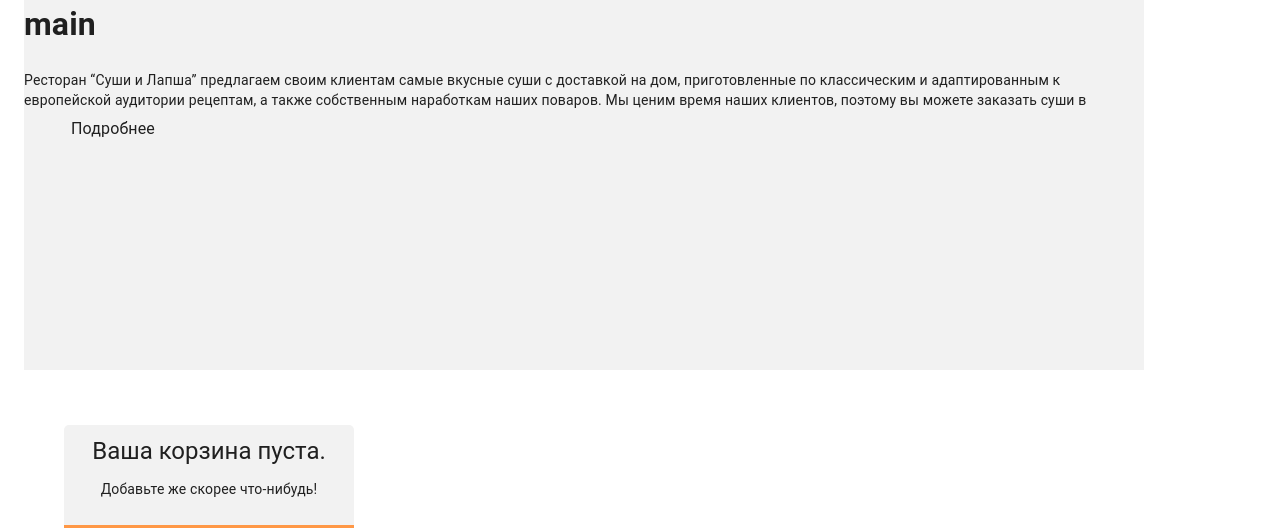
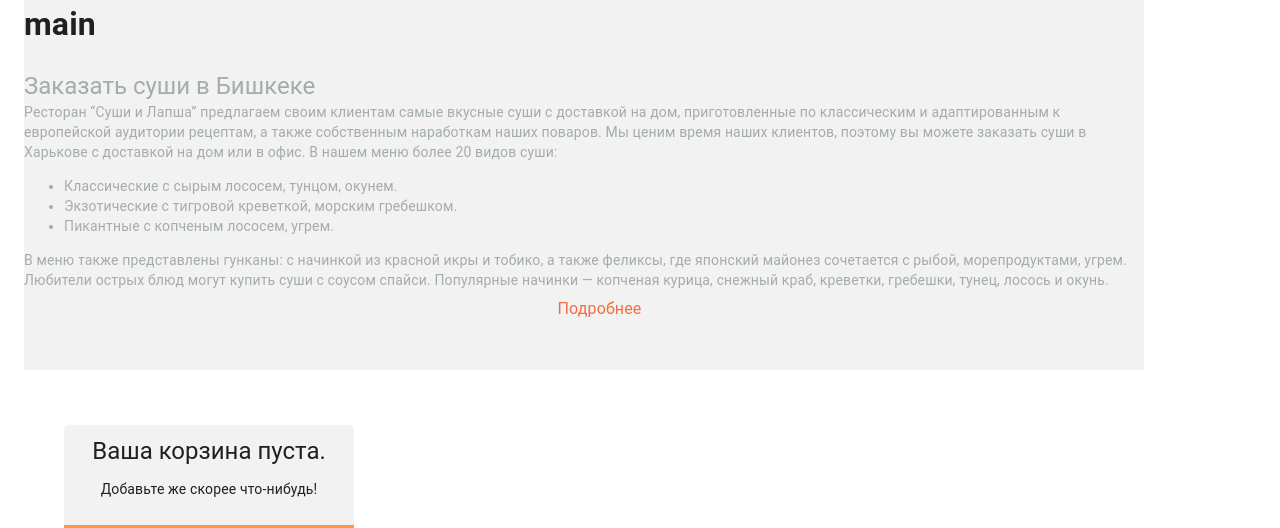
Before and after one commit to artemka1528/sushi, a React (Create React App) app: page / in a window 1280 px wide. Shown: the part 1724-2252 px from the top of the page. Built offline with nearby package versions, Linux system fonts and the light colour scheme.

Commit message:
fix oder

```diff
--- a/src/Components/Main/Order.jsx
+++ b/src/Components/Main/Order.jsx
@@ -30,7 +30,7 @@ export default function Order() {
   };
 
   return (
-    <Box sx={{ height: 300 }}>
+    <Box sx={{display: 'flex', flexDirection: 'column', alignItems: 'center', height: 300 }}>
 
       <Box
         sx={{
@@ -41,16 +41,41 @@ export default function Order() {
         }}
       >
         <div>
-          <Collapse in={checked} collapsedSize={40}>
-            <Typography variant="body2">
+          <Collapse in={checked} collapsedSize={220}>
+          <Typography color="grayColor.main" variant="h5">Заказать суши в Бишкеке</Typography>
+
+            <Typography color='grayColor.main' sx={{bgcolor: 'linear-gradient(180deg, rgba(242, 242, 242, 0) 0%, #F2F2F2 100%)'}} variant="body2">
               Ресторан “Суши и Лапша” предлагаем своим клиентам самые вкусные
               суши с доставкой на дом, приготовленные по классическим и
               адаптированным к европейской аудитории рецептам, а также
               собственным наработкам наших поваров. Мы ценим время наших
               клиентов, поэтому вы можете заказать суши в Харькове с доставкой
-              на дом или в офис. В нашем меню более 20 видов суши: Классические
-              с сырым лососем, тунцом, окунем. Экзотические с тигровой
-              креветкой, морским гребешком. Пикантные с копченым лососем, угрем.
+              на дом или в офис.
+              В нашем меню более 20 видов суши:
+              <ul>
+                <li>Классические с сырым лососем, тунцом, окунем.</li>
+                <li>Экзотические с тигровой креветкой, морским гребешком.</li>
+                <li>Пикантные с копченым лососем, угрем.</li>
+              </ul>
+
+              В меню также представлены гунканы: с начинкой из красной икры и
+              тобико, а также феликсы, где японский майонез сочетается с рыбой,
+              морепродуктами, угрем. Любители острых блюд могут купить суши с
+              соусом спайси. Популярные начинки — копченая курица, снежный краб,
+              креветки, гребешки, тунец, лосось и окунь.
+              Ресторан “Суши и Лапша” предлагаем своим клиентам самые вкусные
+              суши с доставкой на дом, приготовленные по классическим и
+              адаптированным к европейской аудитории рецептам, а также
+              собственным наработкам наших поваров. Мы ценим время наших
+              клиентов, поэтому вы можете заказать суши в Харькове с доставкой
+              на дом или в офис.
+              В нашем меню более 20 видов суши:
+              <ul>
+                <li>Классические с сырым лососем, тунцом, окунем.</li>
+                <li>Экзотические с тигровой креветкой, морским гребешком.</li>
+                <li>Пикантные с копченым лососем, угрем.</li>
+              </ul>
+
               В меню также представлены гунканы: с начинкой из красной икры и
               тобико, а также феликсы, где японский майонез сочетается с рыбой,
               морепродуктами, угрем. Любители острых блюд могут купить суши с
@@ -62,6 +87,7 @@ export default function Order() {
 
       </Box>
       <FormControlLabel
+        sx={{color: 'primary.main'}}
         control={<Switch sx={{opacity: '0'}} checked={checked} onChange={handleChange} />}
         label="Подробнее"
       />
```
